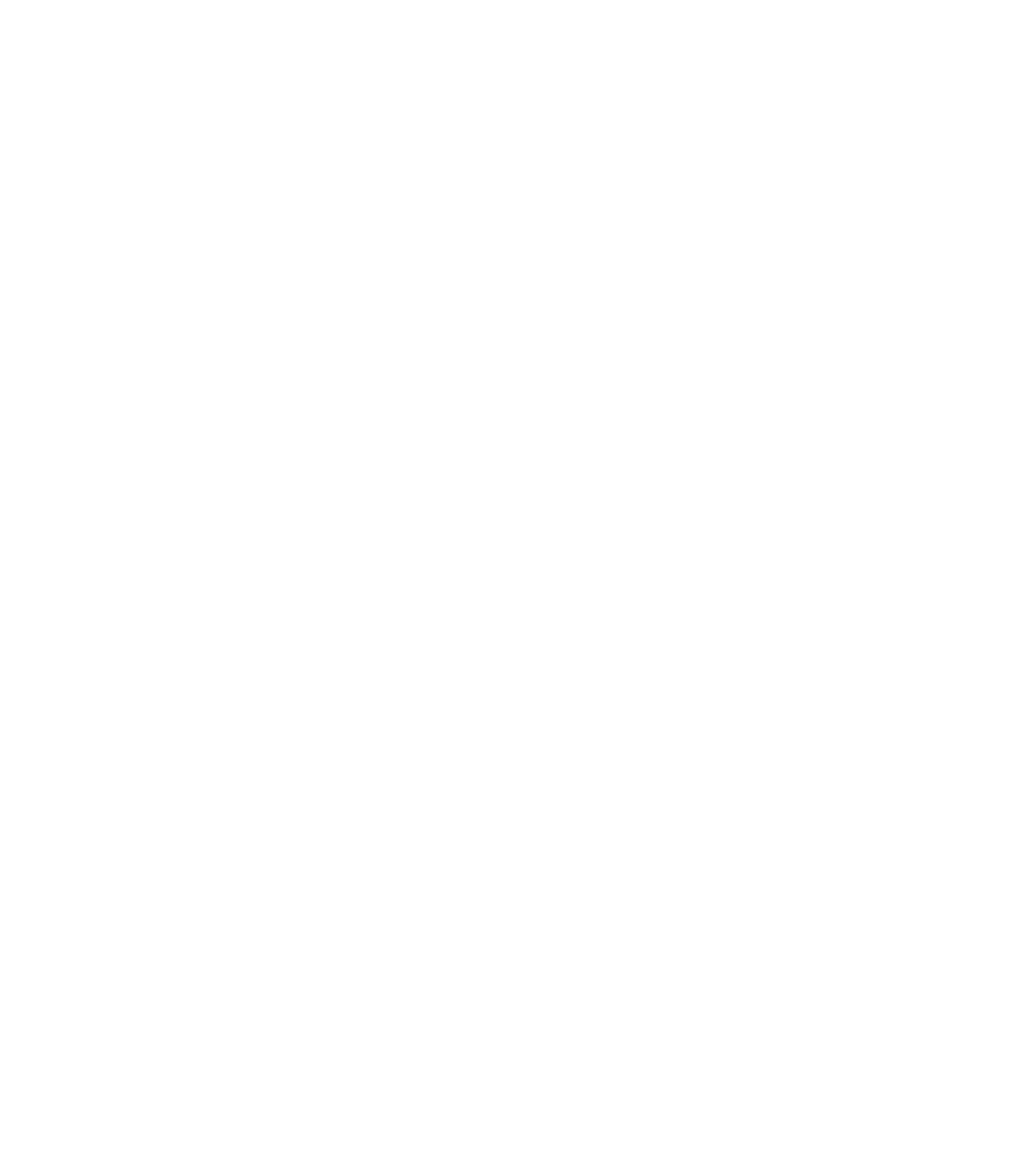
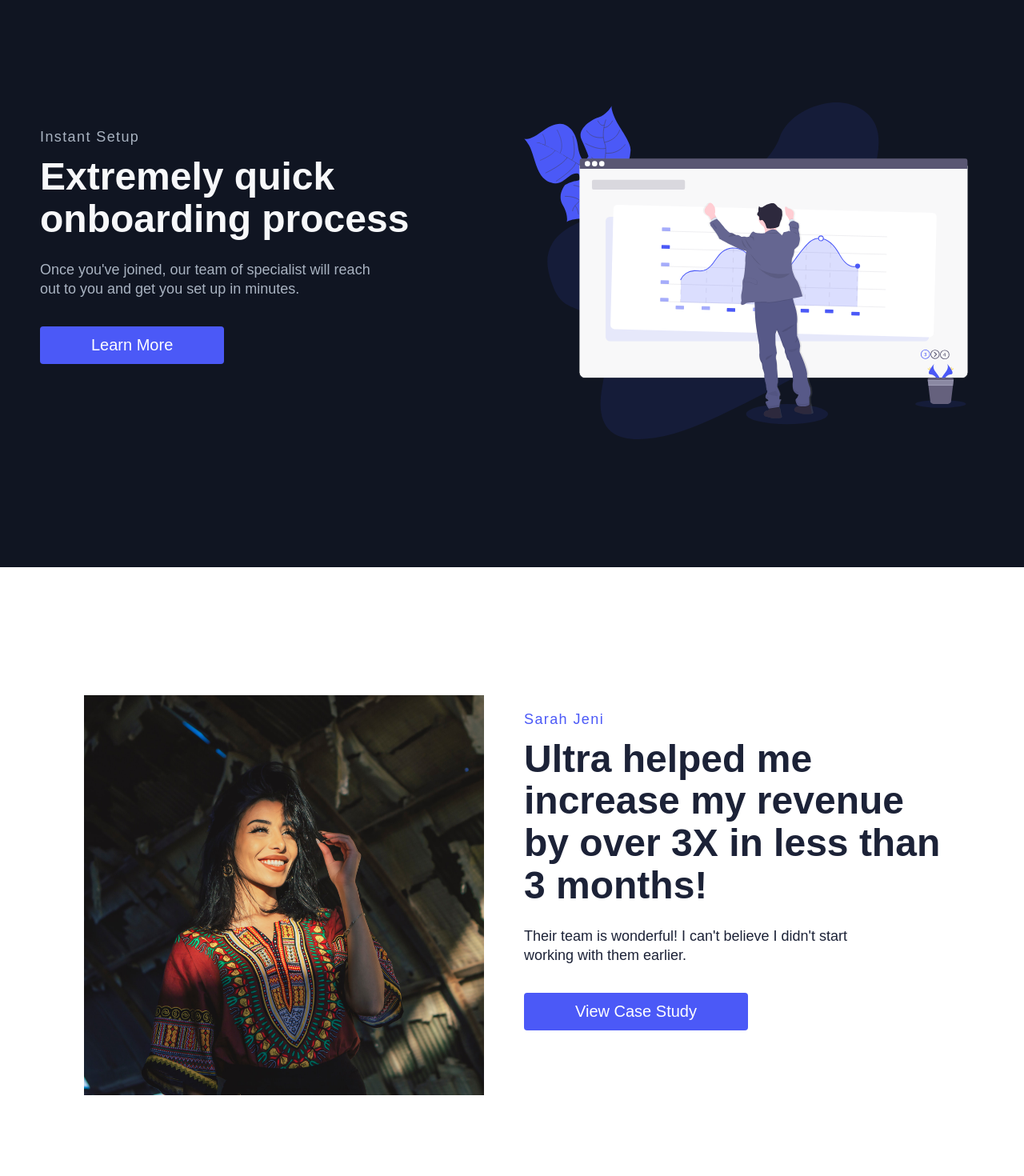
Before and after one commit to munirmahmud/ultra-design, a React (Create React App) app: page / in a window 1280 px wide. Shown: the part 860-2330 px from the top of the page at 80% size. Before the commit the page ends 800 px from the top, so only its background shows below. Built offline with nearby package versions, Linux system fonts and the light colour scheme.

Commit message:
Hero components done & Home page setup is done

```diff
--- a/src/App.js
+++ b/src/App.js
@@ -1,7 +1,8 @@
 import React from 'react';
-import { BrowserRouter as Router } from 'react-router-dom';
+import { BrowserRouter as Router, Route, Switch } from 'react-router-dom';
 import { Navbar } from './components';
 import GlobalStyle from './globalStyles';
+import Home from './pages/HomePage/Home';
 
 const App = () => {
     return (
@@ -9,6 +10,9 @@ const App = () => {
             <GlobalStyle />
             <Router>
                 <Navbar />
+                <Switch>
+                    <Route exact path="/" component={Home} />
+                </Switch>
             </Router>
         </>
     )
--- /dev/null
+++ b/src/components/Hero/Hero.elements.js
@@ -0,0 +1,78 @@
+import styled from 'styled-components';
+
+export const HeroSection = styled.div`
+    color: #fff;
+    padding: 160px 0;
+    background: ${({ lightBg }) => (lightBg ? '#fff' : '#101522')};
+`;
+
+export const HeroRow = styled.div`
+    display: flex;
+    margin: 0 -15px -15px -15px;
+    flex-wrap: wrap;
+    align-items: center;
+    flex-direction: ${({ imgStart }) => (imgStart ? 'row-reverse' : 'row')};
+`;
+
+export const HeroColumn = styled.div`
+    margin-bottom: 15px;
+    padding: 0 15px;
+    flex: 1;
+    max-width: 50%;
+    flex-basis: 50%;
+
+    @media screen and (max-width: 768px) {
+        max-width: 100%;
+        flex-basis: 100%;
+        display: flex;
+        justify-content: center;
+    }
+`;
+
+export const TextWrapper = styled.div`
+    max-width: 540px;
+    padding-top: 0px;
+    padding-bottom: 60px;
+
+    @media screen and (max-width: 768px) {
+        padding-bottom: 65px;
+    }
+`;
+
+export const TopLine = styled.div`
+    color: ${({ lightTopLine }) => (lightTopLine ? '#a9b3c1' : '#4B59F7')};
+    font-size: 18px;
+    line-height: 16px;
+    letter-spacing: 1.4px;
+    margin-bottom: 16px;
+`;
+
+export const Heading = styled.h1`
+    margin-bottom: 24px;
+    font-size: 48px;
+    line-height: 1.1;
+    color: ${({ lightText }) => (lightText ? '#f7f8fa' : '#1c2237')};
+`;
+
+export const Subtitle = styled.p`
+    max-width: 440px;
+    margin-bottom: 35px;
+    font-size: 18px;
+    line-height: 24px;
+    color: ${({ lightTextDesc }) => (lightTextDesc ? '#a9b3c1' : '#1c2237')};
+`;
+
+export const ImgWrapper = styled.div`
+    max-width: 555px;
+    display: flex;
+    justify-content: ${({ start }) => (start ? 'flex-start' : 'flex-end')};
+`;
+
+export const Img = styled.img`
+    padding-right: 0;
+    border: 0;
+    max-width: 100%;
+    vertical-align: middle;
+    display: inline-block;
+    max-height: 500px;
+`;
--- /dev/null
+++ b/src/components/Hero/Hero.js
@@ -0,0 +1,34 @@
+import React from 'react';
+import { Link } from 'react-router-dom';
+import { Button, Container } from '../../globalStyles';
+import { Heading, HeroColumn, HeroRow, HeroSection, Img, ImgWrapper, Subtitle, TextWrapper, TopLine } from './Hero.elements';
+
+const Hero = ({ primary, lightBg, imgStart, lightTopLine, lightText, lightTextDesc, topLine, headLine, description, buttonLabel, img, alt }) => {
+    return (
+        <>
+            <HeroSection lightBg={lightBg}>
+                <Container>
+                    <HeroRow imgStart={imgStart}>
+                        <HeroColumn>
+                            <TextWrapper>
+                                <TopLine lightTopLine={lightTopLine}>{topLine}</TopLine>
+                                <Heading lightText={lightText}>{headLine}</Heading>
+                                <Subtitle lightTextDesc={lightTextDesc}>{description}</Subtitle>
+                                <Link to="/sign-up">
+                                    <Button big fontBig primary>{buttonLabel}</Button>
+                                </Link>
+                            </TextWrapper>
+                        </HeroColumn>
+                        <HeroColumn>
+                            <ImgWrapper>
+                                <Img src={img.default} alt={alt} />
+                            </ImgWrapper>
+                        </HeroColumn>
+                    </HeroRow>
+                </Container>
+            </HeroSection>
+        </>
+    )
+}
+
+export default Hero;
--- a/src/components/index.js
+++ b/src/components/index.js
@@ -1 +1,2 @@
+export { default as Hero } from './Hero/Hero';
 export { default as Navbar } from './Navbar/Navbar';
--- /dev/null
+++ b/src/pages/HomePage/Data.js
@@ -0,0 +1,68 @@
+export const homeObjOne = {
+    primary: true,
+    lightBg: false,
+    lightTopLine: true,
+    lightText: true,
+    lightTextDesc: true,
+    topLine: 'Marketing Agency',
+    headLine: 'Lead Generation Specialist for Online Businesses',
+    description:
+      'We help business owners increase their revenue. Our team of unique specialist can help you achieve your business goals.',
+    buttonLabel: 'Get Started',
+    imgStart: '',
+    img: require('../../images/svg-1.svg'),
+    alt: 'Credit Card',
+    start: ''
+  };
+
+  export const homeObjTwo = {
+    primary: true,
+    lightBg: false,
+    lightTopLine: true,
+    lightText: true,
+    lightTextDesc: true,
+    topLine: 'Instant Setup',
+    headLine: 'Extremely quick onboarding process',
+    description:
+      "Once you've joined, our team of specialist will reach out to you and get you set up in minutes.",
+    buttonLabel: 'Learn More',
+    imgStart: '',
+    img: require('../../images/svg-2.svg'),
+    alt: 'Vault',
+    start: ''
+  };
+
+  export const homeObjThree = {
+    primary: false,
+    lightBg: true,
+    lightTopLine: false,
+    lightText: false,
+    lightTextDesc: false,
+    topLine: 'Sarah Jeni',
+    headLine:
+      'Ultra helped me increase my revenue by over 3X in less than 3 months!',
+    description:
+      "Their team is wonderful! I can't believe I didn't start working with them earlier.",
+    buttonLabel: 'View Case Study',
+    imgStart: 'start',
+    img: require('../../images/profile.jpg'),
+    alt: 'Vault',
+    start: 'true'
+  };
+
+  export const homeObjFour = {
+    primary: true,
+    lightBg: false,
+    lightTopLine: true,
+    lightText: true,
+    lightTextDesc: true,
+    topLine: 'Secure Database',
+    headLine: 'All your data is stored on our secure server',
+    description:
+      'You will never have to worry about your information getting leaked. Our team of security experts will ensure your records are kept safe.',
+    buttonLabel: 'Sign Up Now',
+    imgStart: 'start',
+    img: require('../../images/svg-3.svg'),
+    alt: 'Vault',
+    start: 'true'
+  };
--- /dev/null
+++ b/src/pages/HomePage/Home.js
@@ -0,0 +1,16 @@
+import React from 'react';
+import { Hero } from '../../components';
+import { homeObjFour, homeObjOne, homeObjThree, homeObjTwo } from './Data';
+
+const Home = () => {
+    return (
+        <>
+            <Hero {...homeObjOne} />
+            <Hero {...homeObjTwo} />
+            <Hero {...homeObjThree} />
+            <Hero {...homeObjFour} />
+        </>
+    )
+}
+
+export default Home
```
